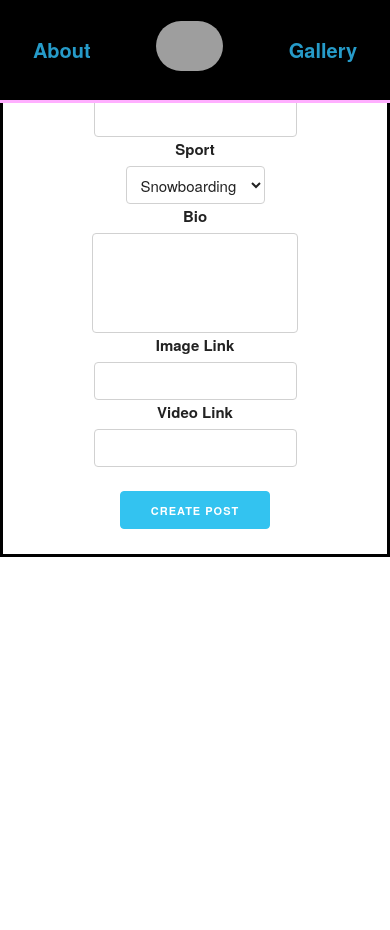
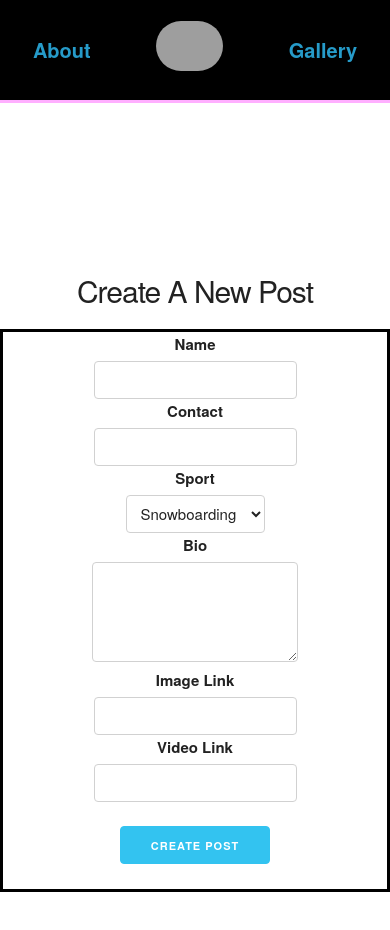
Before and after one commit to gedunlap/xaegis-frontend-two, a React (Create React App) app: page /new in a window 390 px wide. Shown: the top 930 px of the page. Before the commit the page ends 844 px from the top, so only its background shows below. Built offline with nearby package versions, Linux system fonts and the light colour scheme; no server answers; grey boxes are pictures that could not be loaded.

Commit message:
format form page

```diff
--- a/src/App.js
+++ b/src/App.js
@@ -112,6 +112,7 @@ function App(props) {
               initialPost={nullPost}
               handleSubmit={addPosts}
               buttonLabel="Create Post"
+              h1Label="Create A New Post"
             />
           )}
         />
@@ -123,6 +124,7 @@ function App(props) {
                initialPost={targetPost}
                handleSubmit={updatePost}
                buttonLabel="Update"
+               h1Label="Update This Post"
             />
           )}
         />
--- a/src/components/Nav.js
+++ b/src/components/Nav.js
@@ -5,7 +5,7 @@ const Nav = (props) => {
     return (
         <div id="navbar">
             <Link id="navitem" onClick={() => window.location.replace("/#about")}>About</Link>
-            <Link  id="navitem" onClick={() => window.location.replace("/#home")} ><img src="https://i.imgur.com/Nuqv0mY.png" alt="" className="navlogo" /></Link>
+            <Link  id="navitem" onClick={() => window.location.replace("/")} ><img src="https://i.imgur.com/Nuqv0mY.png" alt="" className="navlogo" /></Link>
             <Link to="/PostIndex" id="navitem">Gallery</Link>
         </div>
     )
--- a/src/index.css
+++ b/src/index.css
@@ -8,7 +8,7 @@
   position: fixed;
   z-index: 100;
   top: 0;
-  width: 100%;
+  width: 100vw;
 }
 
 #navitem {
@@ -44,13 +44,6 @@
   width: 100vw;
   height: 33%;
   background-color: black;
-}
-
-.form {
-  text-align: center;
-  border: solid black;
-  margin-top: 10%;
-  width: 60%;
 }
 
 .postbox {
@@ -161,7 +154,28 @@
   font-size: 30px;
 }
 
+/*---------- Form --------*/
+
+.formpage {
+  height: 100vh;
+  display: flex;
+  align-items: center;
+  flex-direction: column;
+  justify-content: center;
+}
+
+.form {
+  text-align: center;
+  border: solid black;
+  margin-top: 10%;
+  width: 60%;
+}
+
 @media only screen and (max-width: 600px) {
+  .aboutboxtop {
+    font-size: 80px;
+  }
+
   .aboutboxbottom {
     flex-wrap: wrap;
   }
@@ -177,4 +191,12 @@
     background-color: black;
     height: 3px;
   }
+
+  .aboutimg {
+    width: 90%;
+  }
+
+  .formpage {
+    margin-top: 150px;
+  }
 }
--- a/src/pages/Form.js
+++ b/src/pages/Form.js
@@ -1,6 +1,6 @@
 import React, { useState } from 'react'
 
-const Form = ({initialPost, handleSubmit, buttonLabel, history}) => {
+const Form = ({initialPost, handleSubmit, buttonLabel, h1Label, history}) => {
 
     const [formData, setFormData] = useState(initialPost);
 
@@ -19,6 +19,8 @@ const Form = ({initialPost, handleSubmit, buttonLabel, history}) => {
     }
 
     return (
+        <div className="formpage">
+            <h1>{h1Label}</h1>
         <div className="container form">
         <form onSubmit={handleSubmission}>
             <div className="row">
@@ -58,7 +60,7 @@ const Form = ({initialPost, handleSubmit, buttonLabel, history}) => {
             <div className="row">
                 <div className="twelve columns">
                     <label htmlFor="desc">Bio</label>
-                    <input
+                    <textarea
                         style={{height: "100px", width: "60%"}}
                         type="text"
                         onChange={handleChange}
@@ -91,6 +93,7 @@ const Form = ({initialPost, handleSubmit, buttonLabel, history}) => {
             <input className="button-primary" type="submit" value={buttonLabel} />
         </form>
         </div>
+        </div>
     )
 }
 
--- a/src/pages/Home.js
+++ b/src/pages/Home.js
@@ -1,5 +1,5 @@
 import React from 'react'
-// import {Link} from 'react-router-dom'
+import {Link} from 'react-router-dom'
 import Slideshow from '../components/Slideshow'
 
 
@@ -31,6 +31,9 @@ const Home = (props) => {
                         <img className="aboutimg" src="https://i.imgur.com/36iDssd.jpg?1" alt="" />
                     </div>
                 </div>
+                <div className="row">
+                    <Link  id="navitem" onClick={() => window.location.replace("/")} >^ Back To Top ^</Link>
+                </div>
             </div>
         </div>
     )
```
